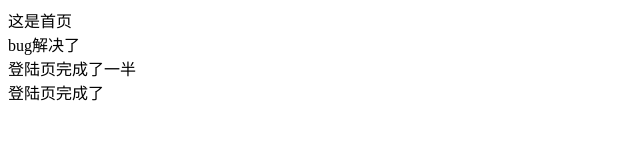
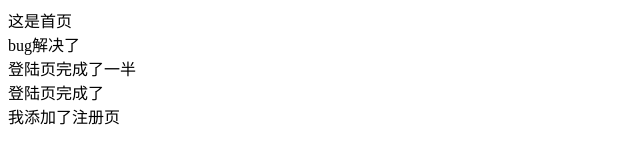
Before and after one commit to zhaowei-li/first, a plain HTML site: page index.html in a window 1280 px wide. Shown: the whole page, without its empty margins (0-640 px from the left). Drawn offline with Linux system fonts and the light colour scheme.

Commit message:
完成了注册页

```diff
--- a/index.html
+++ b/index.html
@@ -13,6 +13,7 @@
     <div>bug解决了</div>
     <div>登陆页完成了一半</div>
     <div>登陆页完成了</div>
+    <div>我添加了注册页</div>
 </body>
 
 </html>
```
